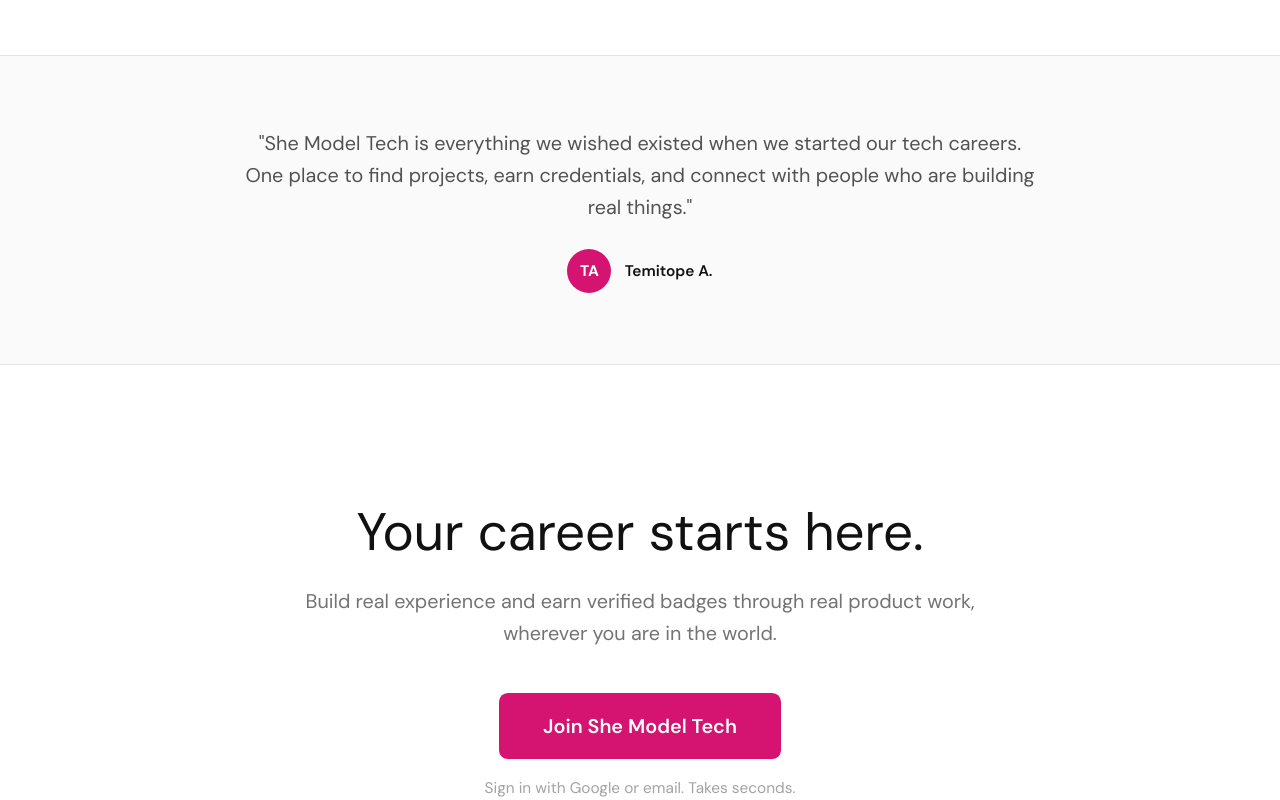
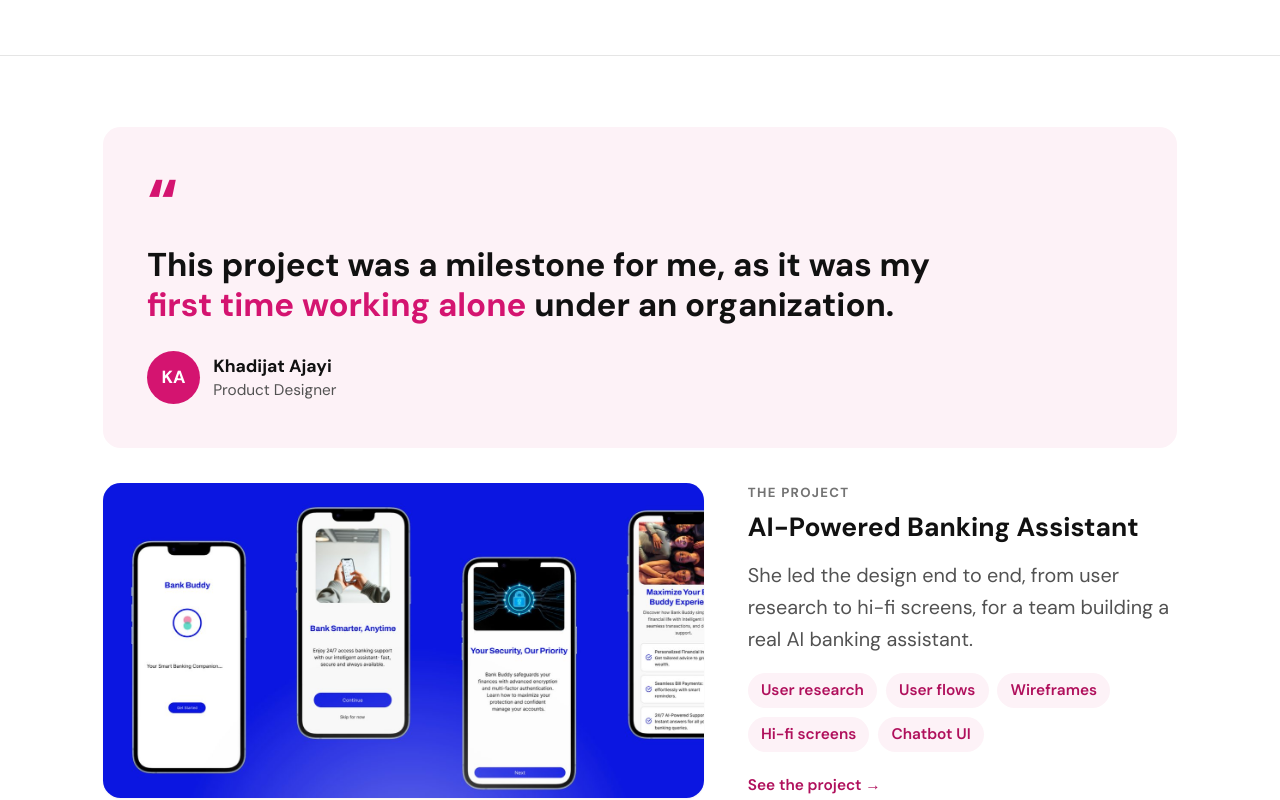
Before and after one commit to SHEMODELTECH/shemodeltech, a React (Create React App) app: page / in a window 1280 px wide. Shown: the part 3760-4560 px from the top of the page. Built offline with nearby package versions, Linux system fonts and the light colour scheme; no server answers; the database is empty.

Commit message:
Khadijat testimonial; paid cohort wording for team and mentors

```diff
--- a/src/Pages/LandingPage.jsx
+++ b/src/Pages/LandingPage.jsx
@@ -390,24 +390,57 @@
         </div>
       </section>
 
-      {/* TESTIMONIAL */}
-      <section className="py-16 border-y border-gray-200 bg-gray-50">
+      {/* TESTIMONIAL: a member's own words, and the work behind them */}
+      <section className="py-16 border-y border-gray-200 bg-white">
         <div
           id="quote"
           data-animate
-          className={`fade-up max-w-3xl mx-auto px-4 sm:px-6 text-center ${isVisible('quote') ? 'visible' : ''}`}
+          className={`fade-up max-w-5xl mx-auto px-4 sm:px-6 ${isVisible('quote') ? 'visible' : ''}`}
         >
-          <p className="text-gray-600 text-lg font-normal leading-relaxed mb-6">
-            "She Model Tech is everything we wished existed when we started our tech careers. One
-            place to find projects, earn credentials, and connect with people who are building real
-            things."
-          </p>
-          <div className="flex items-center justify-center gap-3">
-            <div className="w-10 h-10 rounded-full bg-pink-600 flex items-center justify-center text-white font-bold text-sm">
-              TA
-            </div>
-            <div className="text-left">
-              <div className="text-gray-900 text-sm font-semibold">Temitope A.</div>
+          <figure className="rounded-2xl bg-pink-50 p-6 sm:p-10">
+            <span className="block text-6xl leading-none font-black text-pink-600" aria-hidden="true">&ldquo;</span>
+            <blockquote className="mt-2 text-2xl sm:text-3xl font-bold text-gray-900 leading-snug max-w-3xl">
+              This project was a milestone for me, as it was my{' '}
+              <span className="text-pink-600">first time working alone</span> under an organization.
+            </blockquote>
+            <figcaption className="mt-6 flex items-center gap-3">
+              <span className="w-12 h-12 rounded-full bg-pink-600 flex items-center justify-center text-white font-bold" aria-hidden="true">
+                KA
+              </span>
+              <span>
+                <span className="block text-gray-900 font-bold">Khadijat Ajayi</span>
+                <span className="block text-gray-600 text-sm">Product Designer</span>
+              </span>
+            </figcaption>
+          </figure>
+
+          <div className="mt-8 grid grid-cols-1 md:grid-cols-[1.4fr_1fr] gap-6 md:gap-10 items-center">
+            <img
+              src="/Images/testimonials/bank-buddy.jpg"
+              alt="Bank Buddy app screens designed by Khadijat Ajayi"
+              loading="lazy"
+              className="w-full rounded-2xl shadow-sm"
+            />
+            <div>
+              <p className="text-xs font-bold tracking-widest text-gray-500 uppercase">The project</p>
+              <h3 className="mt-2 text-2xl font-bold text-gray-900">AI-Powered Banking Assistant</h3>
+              <p className="mt-3 text-gray-600 text-lg leading-relaxed">
+                She led the design end to end, from user research to hi-fi screens, for a team building a real AI
+                banking assistant.
+              </p>
+              <ul className="mt-4 flex flex-wrap gap-2">
+                {['User research', 'User flows', 'Wireframes', 'Hi-fi screens', 'Chatbot UI'].map((t) => (
+                  <li key={t} className="px-3 py-1.5 rounded-full bg-pink-50 text-pink-700 text-sm font-semibold">{t}</li>
+                ))}
+              </ul>
+              <a
+                href="https://github.com/opeyemiTaiwo/AI-Powered-Banking-Assistant-Intelligent-Customer-Service-Agent"
+                target="_blank"
+                rel="noopener noreferrer"
+                className="inline-block mt-5 text-sm font-semibold text-pink-700 hover:underline"
+              >
+                See the project →
+              </a>
             </div>
           </div>
         </div>
--- a/src/Pages/Team.jsx
+++ b/src/Pages/Team.jsx
@@ -121,7 +121,7 @@
               </div>
             ))}
           </div>
-          <p className="mt-5 text-sm text-gray-600">Team members are still members: you can join or lead any project, free or paid, on the same terms as everyone else.</p>
+          <p className="mt-5 text-sm text-gray-600">Team members are still members: you can join or lead any project, free or paid.</p>
         </section>
 
         {/* Roles */}
--- a/src/Pages/teacher/TeachApply.jsx
+++ b/src/Pages/teacher/TeachApply.jsx
@@ -230,6 +230,7 @@
   ['Public recognition', 'your name on your courses, and new courses featured in "From our mentors" in Learning'],
   ['A teaching portfolio', 'learner ratings, comments, enrollments, and completions that show the impact of your teaching'],
   ['Grow and connect', 'teaching and leadership experience, and a network of learners, mentors, and partner companies'],
+  ['Lead paid cohorts', 'apply to lead paid cohorts. When applicants are equally qualified, mentors are considered first'],
   ['Speaking opportunities', 'you may be invited to lead live sessions or workshops, and to be featured in community updates'],
   ['Tools and support', 'the Mentor Hub for written, video, and interactive courses, full-screen Present mode, and a direct line to She Model Tech'],
 ];
@@ -237,13 +238,16 @@
 const MENTOR_FAQ = [
   [
     'What are the benefits of being a mentor?',
+    <>
       <ul className="list-disc pl-5 space-y-1.5">
         {MENTOR_BENEFITS.map(([t, d]) => (
           <li key={t}>
             <strong>{t}:</strong> {d}.
           </li>
         ))}
-    </ul>,
+      </ul>
+      <p className="mt-3">Mentors are still members: you can join or lead any project, free or paid.</p>
+    </>,
   ],
   [
     'What does a mentor do?',
--- a/src/Pages/teacher/Teacher.jsx
+++ b/src/Pages/teacher/Teacher.jsx
@@ -505,6 +505,8 @@
               <li>A featured spot on the Talent Board, with learner ratings</li>
               <li>A direct line to She Model Tech</li>
               <li>A volunteer service letter any time, and a recommendation letter after your first published course</li>
+              <li>Apply to lead paid cohorts: when applicants are equally qualified, mentors are considered first</li>
+              <li>You can still join or lead any project, free or paid</li>
             </ul>
             <a href="/teach#faq" className="inline-block mt-2 font-semibold text-pink-700 hover:underline">See all benefits and FAQs</a>
           </HubToggle>
--- a/src/config/teamRoles.js
+++ b/src/config/teamRoles.js
@@ -18,6 +18,6 @@
   ['A volunteer service letter', 'Any time, ask for a letter confirming your role and hours with a registered 501(c)(3) nonprofit.'],
   ['Get experience', 'See how a nonprofit really runs, from partnerships and fundraising to events and community.'],
   ['Make an impact', 'Help women grow in tech and shape our programs. Team members who go above and beyond are recognized for their commitment.'],
-  ['Lead paid cohorts', 'When a paid cohort opens, the team hears first and is invited to apply to lead. Leads are paid, and chosen by experience and badges.'],
+  ['Lead paid cohorts', 'Apply to lead paid cohorts. When applicants are equally qualified, team members are considered first.'],
   ['Flexible hours', 'About 2 to 3 hours a week, around your studies or job. Roles last six months, and you can renew.'],
 ];
```
Also changed, not shown: public/Images/testimonials/bank-buddy.jpg (added). Lines whose indentation alone changed are shown as unchanged.
